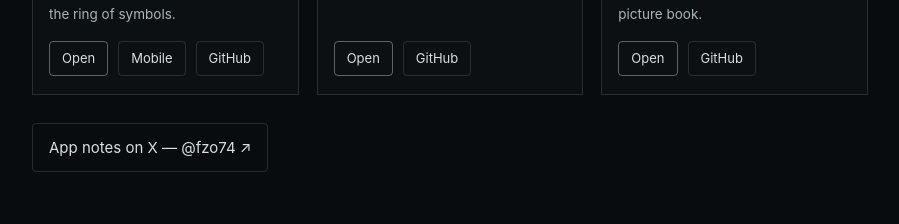
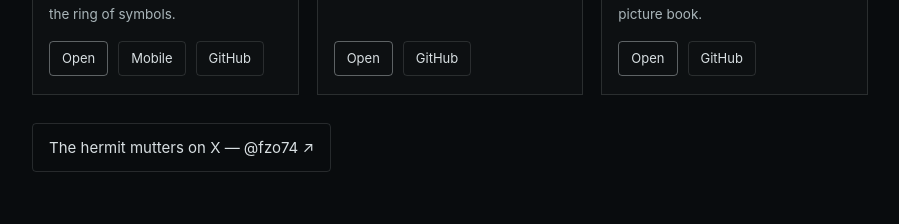
Before and after one commit to hallucination-freqwave-af/hallucination-freqwave-af.github.io, a plain HTML site: page index.html in a window 1280 px wide. Shown: the part 1740-1964 px from the top of the page, without its empty margins (190-1089 px from the left). Drawn offline with Linux system fonts and the light colour scheme.

Commit message:
Xへのボタンを「仙人の独り言は X で」に書き換え
Co-Authored-By: Claude Opus 5.5 <noreply@anthropic.com>
Claude-Session: https://claude.ai/code/session_018xAYqi775WmPMVCiriMpNb

```diff
--- a/index.html
+++ b/index.html
@@ -147,7 +147,7 @@
       </div>
     </article>
   </div>
-  <p style="margin-top:28px"><a class="door" href="https://x.com/fzo74" target="_blank" rel="noopener"><span class="ja">アプリの案内は X で — @fzo74 ↗</span><span class="en">App notes on X — @fzo74 ↗</span></a></p>
+  <p style="margin-top:28px"><a class="door" href="https://x.com/fzo74" target="_blank" rel="noopener"><span class="ja">仙人の独り言は X で — @fzo74 ↗</span><span class="en">The hermit mutters on X — @fzo74 ↗</span></a></p>
 </section>
 
 <section id="collab">
```
